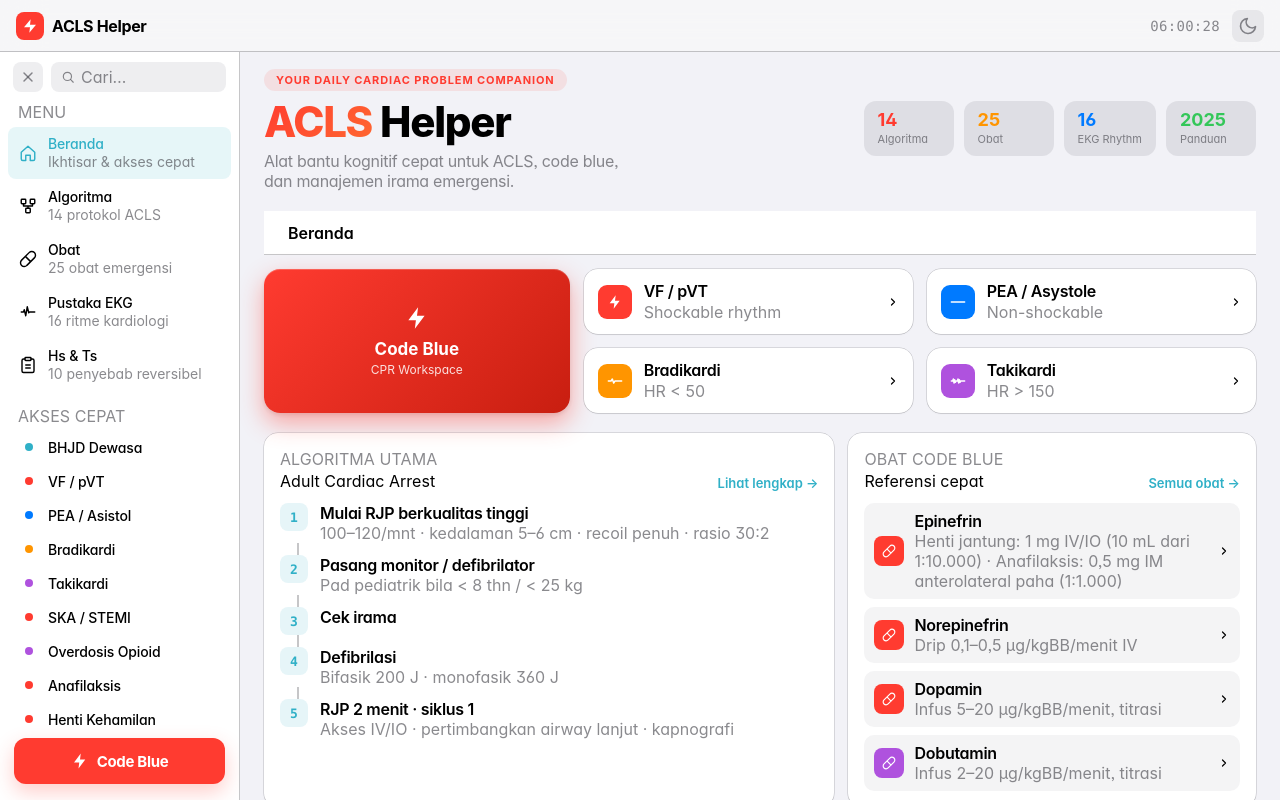
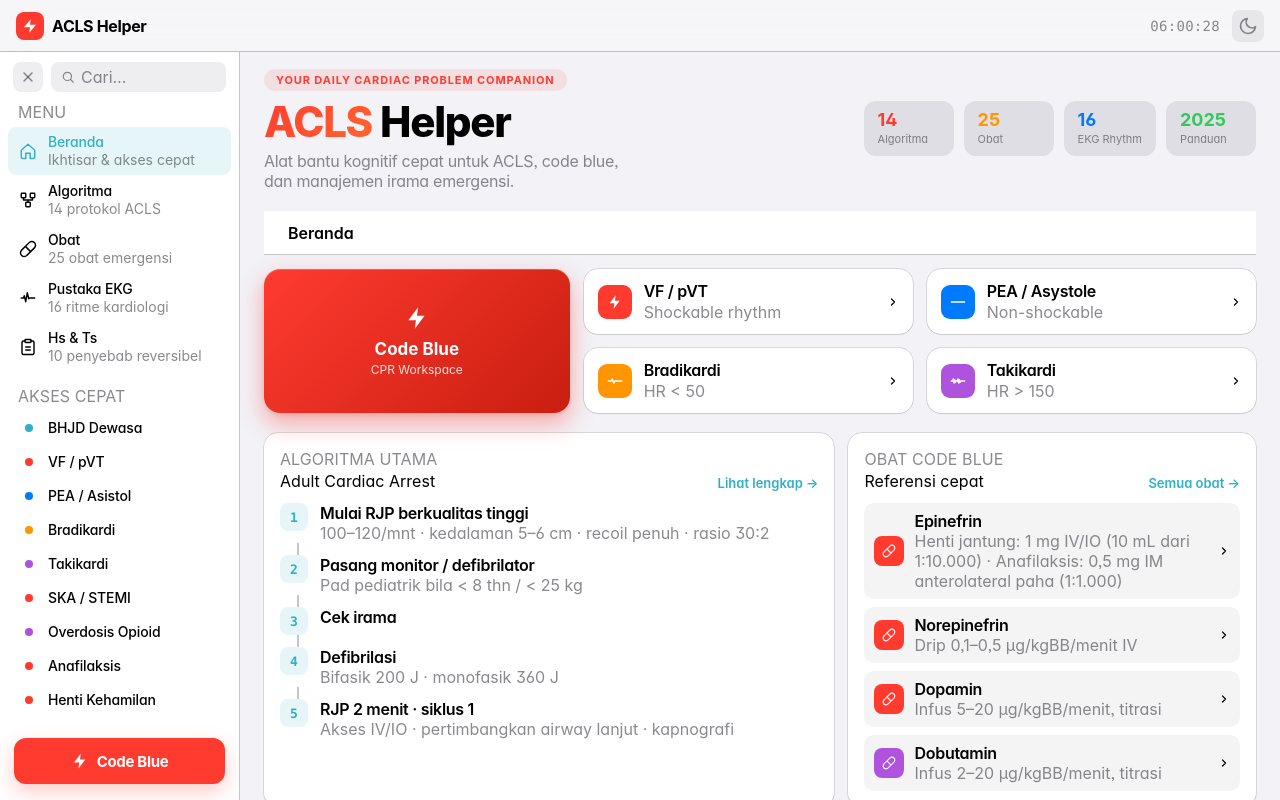
Before and after one commit to rizqanfahlevvi/aclshelper, a React (Vite) app: page / in a window 1280 px wide. Built offline with nearby package versions, Linux system fonts and the light colour scheme; a web font is replaced by a local one.

Commit message:
fix(sidebar): fixed 48px item height + hidden MENU label reserves space when collapsed

```diff
--- a/src/screens/desktop/index.jsx
+++ b/src/screens/desktop/index.jsx
@@ -51,13 +51,14 @@ export function DesktopSidebar({ active, onChange, onOpenCpr, collapsed = false,
       </div>
 
       <nav className="acls-sidebar-nav">
-        {!collapsed && <div className="t-caption-2" style={{ color: "var(--label-secondary)", padding: "10px 18px 4px" }}>MENU</div>}
+        <div className="t-caption-2" style={{ color: "var(--label-secondary)", padding: "10px 18px 4px",
+          visibility: collapsed ? 'hidden' : 'visible' }}>MENU</div>
         {items.map(it => (
           <button key={it.key} onClick={() => onChange(it.key)}
             className={"acls-sidebar-item " + (active === it.key ? "active" : "")}
-            style={{ padding: '8px 10px' }}
+            style={{ padding: '0 10px', height: 48 }}
             title={collapsed ? it.label : undefined}>
-            <div style={{ width: 20, height: 20, display: 'flex', justifyContent: 'center', alignItems: 'center', flexShrink: 0, alignSelf: 'center' }}>
+            <div style={{ width: 20, height: 20, display: 'flex', justifyContent: 'center', alignItems: 'center', flexShrink: 0 }}>
               <it.icon size={18} stroke={1.9}/>
             </div>
             {!collapsed && (
```
